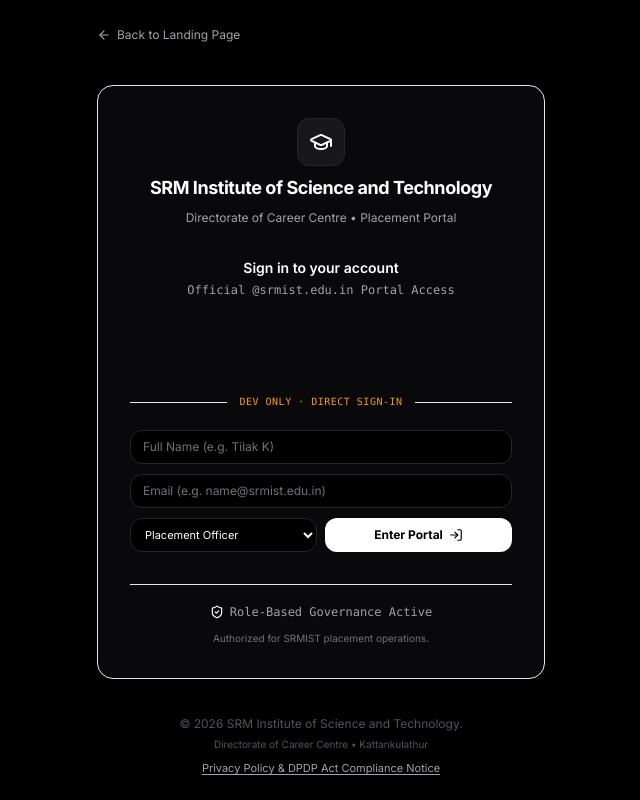
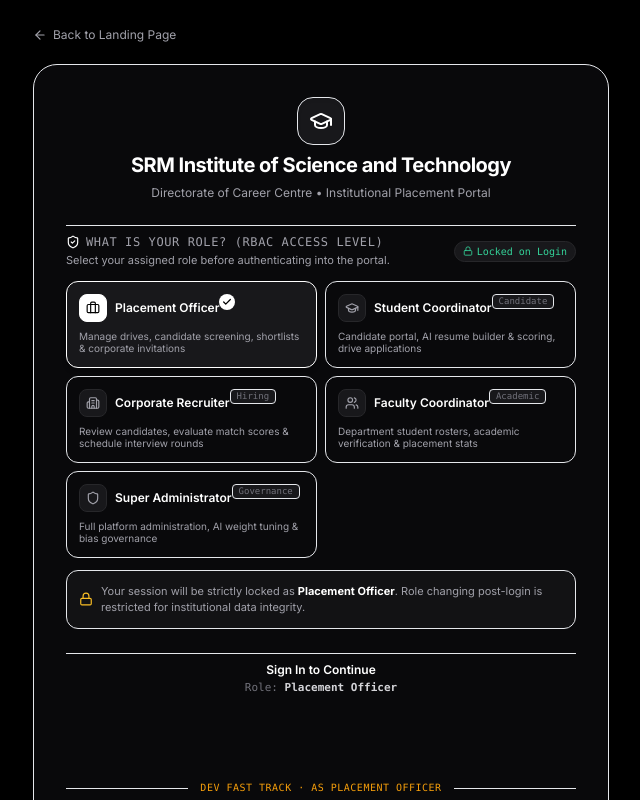
Before and after one commit to ktilak12/Ai_resume_filter_srm, a React (Vite) app: page /login in a window 1280 px wide. Shown: the top 800 px of the page, without its empty margins (319-959 px from the left). Built offline with nearby package versions, Linux system fonts and the light colour scheme; no server answers.

Commit message:
feat(auth): add login role selector and lock role modification post-authentication

```diff
--- a/src/components/UserProfileModal.tsx
+++ b/src/components/UserProfileModal.tsx
@@ -9,7 +9,8 @@
   Sparkles,
   Check,
   X,
-  AlertCircle
+  AlertCircle,
+  Lock
 } from 'lucide-react';
 import { useAuth } from '../context/AuthContext';
 import { UserRole } from '../types';
@@ -61,7 +62,6 @@
     updateProfile({
       name: name.trim(),
       email: email.trim(),
-      role,
       regNumber: regNumber.trim() || undefined,
       campus,
       department,
@@ -152,22 +152,26 @@
             </div>
           </div>
 
-          {/* Role Selection */}
+          {/* Role Display (Locked to Login Session) */}
           <div>
-            <label className="block font-semibold text-zinc-300 mb-1.5">
-              Portal Access Role *
-            </label>
-            <select
-              value={role}
-              onChange={(e) => setRole(e.target.value as UserRole)}
-              className="w-full bg-black border border-zinc-800 rounded-xl px-3 py-2.5 text-white focus:outline-none focus:border-white"
-            >
-              <option value="Placement Officer">Placement Officer (Directorate of Career Centre)</option>
-              <option value="Faculty Coordinator">Faculty Coordinator (Department Placement In-Charge)</option>
-              <option value="Corporate Recruiter">Corporate Recruiter (Hiring Partner)</option>
-              <option value="Super Admin">Super Administrator (Full System Authority)</option>
-              <option value="Student Coordinator">Student Coordinator (Student Representative)</option>
-            </select>
+            <div className="flex items-center justify-between mb-1.5">
+              <label className="block font-semibold text-zinc-300 text-xs">
+                Portal Access Role
+              </label>
+              <span className="text-[10px] font-mono px-2 py-0.5 rounded-full bg-zinc-900 text-amber-400 border border-zinc-800 flex items-center gap-1">
+                <Lock className="w-3 h-3" /> Locked to Session
+              </span>
+            </div>
+            <div className="flex items-center justify-between p-3 rounded-xl bg-black border border-zinc-800 text-xs text-white">
+              <div className="flex items-center gap-2">
+                <ShieldCheck className="w-4 h-4 text-emerald-400" />
+                <span className="font-bold">{role}</span>
+              </div>
+              <span className="text-[10px] text-zinc-500 font-mono">Immutable</span>
+            </div>
+            <p className="text-[10px] text-zinc-500 mt-1">
+              Your role is cryptographically signed and locked for this login session. To switch roles, log out and select another role on the login screen.
+            </p>
           </div>
 
           {/* Reg Number / Staff ID & Phone */}
--- a/src/pages/LoginPage.tsx
+++ b/src/pages/LoginPage.tsx
@@ -1,16 +1,68 @@
-import React, { useEffect, useRef, useState, useCallback } from 'react';
+import React, { useEffect, useRef, useState } from 'react';
 import { useNavigate, Link } from 'react-router-dom';
 import {
   GraduationCap,
   ShieldCheck,
   ArrowLeft,
   AlertCircle,
-  LogIn
+  LogIn,
+  Check,
+  Lock,
+  Briefcase,
+  Building2,
+  Users,
+  Shield
 } from 'lucide-react';
 import { loadGoogleScript } from '../services/googleAuth';
 import { useAuth } from '../context/AuthContext';
 import { GOOGLE_CLIENT_ID } from '../config/authConfig';
 import { UserRole } from '../types';
+
+interface RoleOption {
+  role: UserRole;
+  title: string;
+  tagline: string;
+  icon: React.ComponentType<{ className?: string }>;
+  badge: string;
+}
+
+const AVAILABLE_ROLES: RoleOption[] = [
+  {
+    role: 'Placement Officer',
+    title: 'Placement Officer',
+    tagline: 'Manage drives, candidate screening, shortlists & corporate invitations',
+    icon: Briefcase,
+    badge: 'Operations'
+  },
+  {
+    role: 'Student Coordinator',
+    title: 'Student Coordinator',
+    tagline: 'Candidate portal, AI resume builder & scoring, drive applications',
+    icon: GraduationCap,
+    badge: 'Candidate'
+  },
+  {
+    role: 'Corporate Recruiter',
+    title: 'Corporate Recruiter',
+    tagline: 'Review candidates, evaluate match scores & schedule interview rounds',
+    icon: Building2,
+    badge: 'Hiring'
+  },
+  {
+    role: 'Faculty Coordinator',
+    title: 'Faculty Coordinator',
+    tagline: 'Department student rosters, academic verification & placement stats',
+    icon: Users,
+    badge: 'Academic'
+  },
+  {
+    role: 'Super Admin',
+    title: 'Super Administrator',
+    tagline: 'Full platform administration, AI weight tuning & bias governance',
+    icon: Shield,
+    badge: 'Governance'
+  }
+];
 
 export const LoginPage: React.FC = () => {
   const {
@@ -25,12 +77,18 @@
   const googleButtonRef = useRef<HTMLDivElement>(null);
   const [googleScriptReady, setGoogleScriptReady] = useState(false);
   const [isRenderingGoogle, setIsRenderingGoogle] = useState(false);
-  const [showConfigNotice, setShowConfigNotice] = useState(false);
+
+  // Selected RBAC Role at Login
+  const [selectedRole, setSelectedRole] = useState<UserRole>('Placement Officer');
+  const selectedRoleRef = useRef<UserRole>(selectedRole);
+
+  useEffect(() => {
+    selectedRoleRef.current = selectedRole;
+  }, [selectedRole]);
 
   // Quick institutional sign-in form state
   const [directName, setDirectName] = useState('');
   const [directEmail, setDirectEmail] = useState('');
-  const [directRole, setDirectRole] = useState<UserRole>('Placement Officer');
 
   const clientId = GOOGLE_CLIENT_ID;
 
@@ -89,7 +147,8 @@
           client_id: clientId,
           callback: async (response: any) => {
             if (response?.credential) {
-              const success = await loginWithGoogleCredential(response.credential);
+              // Lock session with the chosen role from the RBAC selector
+              const success = await loginWithGoogleCredential(response.credential, selectedRoleRef.current);
               if (success) {
                 navigate('/dashboard');
               }
@@ -121,8 +180,6 @@
     const googleObj = (window as any).google;
     if (clientId && googleObj?.accounts?.id) {
       googleObj.accounts.id.prompt();
-    } else {
-      setShowConfigNotice(true);
     }
   };
 
@@ -130,7 +187,7 @@
     <div className="min-h-screen bg-black text-zinc-100 flex flex-col justify-between p-4 sm:p-6 font-sans relative">
 
       {/* Top back navigation */}
-      <div className="max-w-md w-full mx-auto relative z-10">
+      <div className="max-w-xl w-full mx-auto relative z-10 mb-4">
         <Link
           to="/"
           className="inline-flex items-center gap-1.5 text-xs text-zinc-400 hover:text-white transition-colors"
@@ -141,45 +198,130 @@
       </div>
 
       {/* Main Login Card */}
-      <div className="max-w-md w-full mx-auto bg-zinc-950 border border-zinc-850 rounded-2xl p-8 shadow-2xl relative z-10">
+      <div className="max-w-xl w-full mx-auto bg-zinc-950 border border-zinc-850 rounded-3xl p-6 sm:p-8 shadow-2xl relative z-10 space-y-6">
 
         {/* SRM University Emblem & Header */}
-        <div className="text-center space-y-2 mb-8">
-          <div className="w-12 h-12 rounded-xl bg-zinc-900 border border-zinc-800 flex items-center justify-center mx-auto text-white">
+        <div className="text-center space-y-1.5">
+          <div className="w-12 h-12 rounded-2xl bg-zinc-900 border border-zinc-850 flex items-center justify-center mx-auto text-white shadow-inner">
             <GraduationCap className="w-6 h-6 text-white" />
           </div>
-          <h1 className="text-lg font-bold text-white tracking-tight">
+          <h1 className="text-lg sm:text-xl font-bold text-white tracking-tight">
             SRM Institute of Science and Technology
           </h1>
           <p className="text-xs text-zinc-400">
-            Directorate of Career Centre • Placement Portal
-          </p>
-        </div>
-
-        {/* Portal Sign-In Header */}
-        <div className="text-center mb-6 space-y-1">
-          <h2 className="text-sm font-semibold text-white">Sign in to your account</h2>
-          <p className="text-xs text-zinc-400 font-mono">
-            Official @srmist.edu.in Portal Access
+            Directorate of Career Centre • Institutional Placement Portal
           </p>
         </div>
 
         {/* Auth Error Banner */}
         {authError && (
-          <div className="mb-6 p-3.5 rounded-xl bg-zinc-900 border border-zinc-700 text-left space-y-1 text-xs text-zinc-200">
-            <div className="flex items-center gap-1.5 text-white font-semibold">
+          <div className="p-3.5 rounded-xl bg-red-950/40 border border-red-900/50 text-left space-y-1 text-xs text-red-200">
+            <div className="flex items-center justify-between">
+              <div className="flex items-center gap-1.5 text-red-300 font-semibold">
                 <AlertCircle className="w-4 h-4 flex-shrink-0" />
                 <span>Authentication Notice</span>
               </div>
-            <p className="text-[11px] leading-relaxed text-zinc-400">
+              <button
+                onClick={clearError}
+                className="text-[11px] text-zinc-400 hover:text-white underline"
+              >
+                Dismiss
+              </button>
+            </div>
+            <p className="text-[11px] leading-relaxed text-zinc-300">
               {authError.message}
             </p>
           </div>
         )}
 
+        {/* STEP 1: What is your role? (Mandatory RBAC Selection) */}
+        <div className="space-y-3 pt-2 border-t border-zinc-850">
+          <div className="flex items-center justify-between">
+            <div className="space-y-0.5">
+              <h2 className="text-xs font-mono uppercase tracking-wider text-zinc-400 flex items-center gap-1.5">
+                <ShieldCheck className="w-3.5 h-3.5 text-white" />
+                <span>What is your role? (RBAC Access Level)</span>
+              </h2>
+              <p className="text-[11px] text-zinc-400">
+                Select your assigned role before authenticating into the portal.
+              </p>
+            </div>
+            <span className="text-[10px] font-mono px-2 py-0.5 rounded-full bg-zinc-900 text-emerald-400 border border-zinc-800 flex items-center gap-1">
+              <Lock className="w-2.5 h-2.5" /> Locked on Login
+            </span>
+          </div>
+
+          {/* Interactive Role Cards */}
+          <div className="grid grid-cols-1 sm:grid-cols-2 gap-2">
+            {AVAILABLE_ROLES.map((opt) => {
+              const Icon = opt.icon;
+              const isSelected = selectedRole === opt.role;
+
+              return (
+                <button
+                  key={opt.role}
+                  type="button"
+                  onClick={() => setSelectedRole(opt.role)}
+                  className={`p-3 rounded-xl text-left transition-all border flex flex-col justify-between gap-2 ${
+                    isSelected
+                      ? 'bg-zinc-900 border-white text-white shadow-md'
+                      : 'bg-zinc-950 hover:bg-zinc-900/60 border-zinc-850 text-zinc-400 hover:text-zinc-200'
+                  }`}
+                >
+                  <div className="flex items-start justify-between">
+                    <div className="flex items-center gap-2">
+                      <div className={`p-1.5 rounded-lg border ${
+                        isSelected
+                          ? 'bg-white text-black border-white'
+                          : 'bg-zinc-900 border-zinc-800 text-zinc-400'
+                      }`}>
+                        <Icon className="w-3.5 h-3.5" />
+                      </div>
+                      <span className="font-semibold text-xs text-white">
+                        {opt.title}
+                      </span>
+                    </div>
+
+                    {isSelected ? (
+                      <span className="w-4 h-4 rounded-full bg-white text-black flex items-center justify-center">
+                        <Check className="w-2.5 h-2.5 stroke-[3]" />
+                      </span>
+                    ) : (
+                      <span className="text-[9px] font-mono px-1.5 py-0.2 rounded bg-zinc-900 text-zinc-500 border border-zinc-850">
+                        {opt.badge}
+                      </span>
+                    )}
+                  </div>
+
+                  <p className="text-[10px] leading-tight text-zinc-400 line-clamp-2">
+                    {opt.tagline}
+                  </p>
+                </button>
+              );
+            })}
+          </div>
+
+          {/* Locked Role Security Notice */}
+          <div className="p-3 rounded-xl bg-zinc-900/60 border border-zinc-850 flex items-center gap-2 text-[11px] text-zinc-400">
+            <Lock className="w-3.5 h-3.5 text-amber-400 shrink-0" />
+            <span>
+              Your session will be strictly locked as <strong className="text-white">{selectedRole}</strong>.
+              Role changing post-login is restricted for institutional data integrity.
+            </span>
+          </div>
+        </div>
+
+        {/* STEP 2: Authenticate */}
+        <div className="space-y-4 pt-2 border-t border-zinc-850">
+          <div className="text-center space-y-0.5">
+            <h3 className="text-xs font-semibold text-white">Sign In to Continue</h3>
+            <p className="text-[11px] text-zinc-500 font-mono">
+              Role: <span className="text-zinc-300 font-bold">{selectedRole}</span>
+            </p>
+          </div>
+
           {/* Google Sign-In Container */}
-        <div className="flex flex-col items-center justify-center py-2 space-y-3">
-
+          <div className="flex flex-col items-center justify-center py-1 space-y-3">
             {clientId ? (
               <div className="w-full flex flex-col items-center">
                 <div ref={googleButtonRef} className="flex justify-center w-full min-h-[44px]"></div>
@@ -190,14 +332,13 @@
             ) : (
               <button
                 onClick={handleManualGoogleClick}
-              className="w-full flex items-center justify-center gap-3 py-2.5 px-4 rounded-xl bg-zinc-900 hover:bg-zinc-850 text-white text-xs font-semibold border border-zinc-800 hover:border-zinc-700 transition-all group"
+                className="w-full flex items-center justify-center gap-3 py-2.5 px-4 rounded-xl bg-zinc-900 hover:bg-zinc-850 text-white text-xs font-semibold border border-zinc-850 hover:border-zinc-700 transition-all"
               >
                 <span>Sign in with Google Account</span>
               </button>
             )}
 
-
-          {/* Divider + Direct Sign-In: DEV ONLY — stripped from production builds */}
+            {/* Direct Sign-In (Dev Only) */}
             {import.meta.env.DEV && (
               <>
                 <div className="relative w-full py-2">
@@ -206,94 +347,70 @@
                   </div>
                   <div className="relative flex justify-center text-xs">
                     <span className="bg-zinc-950 px-3 text-amber-500 uppercase font-mono text-[10px] tracking-wider">
-                    Dev Only · Direct Sign-In
+                      Dev Fast Track · As {selectedRole}
                     </span>
                   </div>
                 </div>
 
-              {/* Quick Direct Sign-In Form — removed in production */}
                 <form
                   onSubmit={(e) => {
                     e.preventDefault();
                     loginDirect({
-                    name: directName.trim() || 'SRM Officer',
-                    email: directEmail.trim() || 'placement@srmist.edu.in',
-                    role: directRole,
-                    isProfileComplete: false
+                      name: directName.trim() || `SRM ${selectedRole}`,
+                      email: directEmail.trim() || `${selectedRole.toLowerCase().replace(/\s+/g, '.')}@srmist.edu.in`,
+                      role: selectedRole,
+                      isProfileComplete: true
                     });
                     navigate('/dashboard');
                   }}
                   className="w-full space-y-2.5 text-xs"
                 >
-                <div>
+                  <div className="grid grid-cols-1 sm:grid-cols-2 gap-2">
                     <input
                       type="text"
-                    placeholder="Full Name (e.g. Tilak K)"
+                      placeholder="Name (e.g. Tilak K)"
                       value={directName}
                       onChange={(e) => setDirectName(e.target.value)}
                       className="w-full bg-black border border-zinc-800 rounded-xl px-3 py-2 text-white placeholder-zinc-500 focus:outline-none focus:border-zinc-500"
                     />
-                </div>
-                <div>
                     <input
                       type="email"
-                    placeholder="Email (e.g. name@srmist.edu.in)"
+                      placeholder="Email (e.g. user@srmist.edu.in)"
                       value={directEmail}
                       onChange={(e) => setDirectEmail(e.target.value)}
                       className="w-full bg-black border border-zinc-800 rounded-xl px-3 py-2 text-white placeholder-zinc-500 focus:outline-none focus:border-zinc-500"
                     />
                   </div>
-                <div className="grid grid-cols-2 gap-2">
-                  <select
-                    value={directRole}
-                    onChange={(e) => setDirectRole(e.target.value as any)}
-                    className="w-full bg-black border border-zinc-800 rounded-xl px-2.5 py-2 text-white text-[11px] focus:outline-none focus:border-zinc-500"
-                  >
-                    <option value="Placement Officer">Placement Officer</option>
-                    <option value="Faculty Coordinator">Faculty Coordinator</option>
-                    <option value="Corporate Recruiter">Corporate Recruiter</option>
-                    <option value="Super Admin">Super Admin</option>
-                    <option value="Student Coordinator">Student Coordinator</option>
-                  </select>
 
                   <button
                     type="submit"
-                    className="w-full py-2 px-3 rounded-xl bg-white text-black hover:bg-zinc-200 font-bold text-xs transition-all flex items-center justify-center gap-1.5"
+                    className="w-full py-2.5 px-4 rounded-xl bg-white text-black hover:bg-zinc-200 font-bold text-xs transition-all flex items-center justify-center gap-2"
                   >
-                    <span>Enter Portal</span>
+                    <span>Sign in as {selectedRole}</span>
                     <LogIn className="w-3.5 h-3.5" />
                   </button>
-                </div>
                 </form>
               </>
             )}
+          </div>
+        </div>
 
-
-
-        </div>{/* end Google sign-in flex container */}
-
-        {/* Domain Badge & Notice */}
-        <div className="mt-6 pt-4 border-t border-zinc-850 text-center space-y-1.5">
+        {/* Domain Badge & DPDP Notice */}
+        <div className="pt-4 border-t border-zinc-850 text-center space-y-1">
           <div className="inline-flex items-center gap-1.5 text-xs text-zinc-400 font-mono">
             <ShieldCheck className="w-3.5 h-3.5 text-white" />
-            <span>Role-Based Governance Active</span>
+            <span>Role-Based Access Control (RBAC) Enforced</span>
           </div>
-          <p className="text-[10px] text-zinc-500 max-w-xs mx-auto">
-            Authorized for SRMIST placement operations.
+          <p className="text-[10px] text-zinc-500 max-w-sm mx-auto">
+            Governed under DPDP Act 2023. Authenticated sessions are tamper-proof and cryptographically signed.
           </p>
         </div>
 
       </div>
 
-      {/* Standard Footer */}
-      <div className="max-w-md w-full mx-auto text-center text-xs text-zinc-600 relative z-10 space-y-1">
-        <p>© 2026 SRM Institute of Science and Technology.</p>
-        <p className="text-[10px] text-zinc-600">Directorate of Career Centre • Kattankulathur</p>
-        <p className="text-[11px] pt-1">
-          <Link to="/privacy" className="text-zinc-400 hover:text-white underline underline-offset-2">
-            Privacy Policy & DPDP Act Compliance Notice
-          </Link>
-        </p>
+      {/* Footer */}
+      <div className="max-w-xl w-full mx-auto text-center text-xs text-zinc-600 relative z-10 py-2">
+        <p>© 2026 SRM Institute of Science and Technology. All rights reserved.</p>
       </div>
 
     </div>
```
Lines whose indentation alone changed are shown as unchanged.
